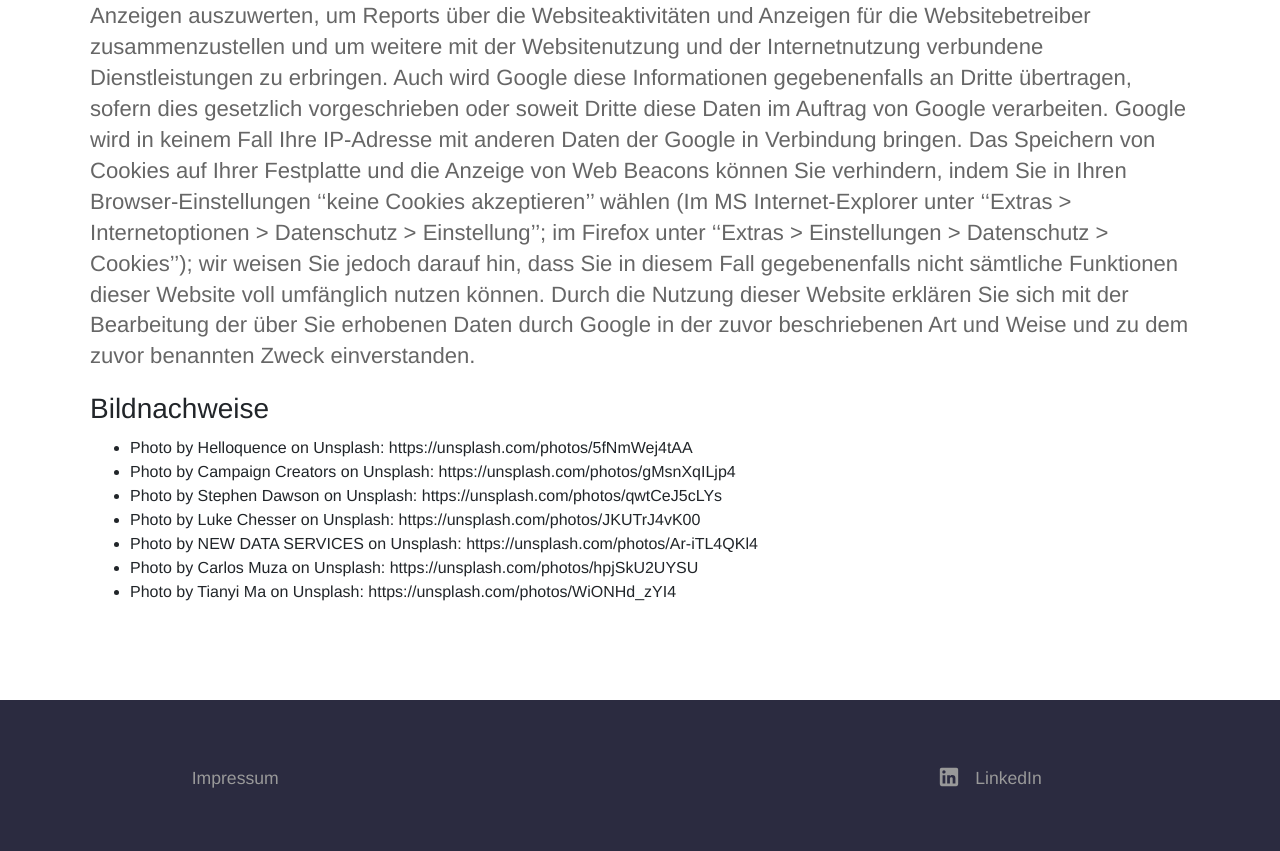
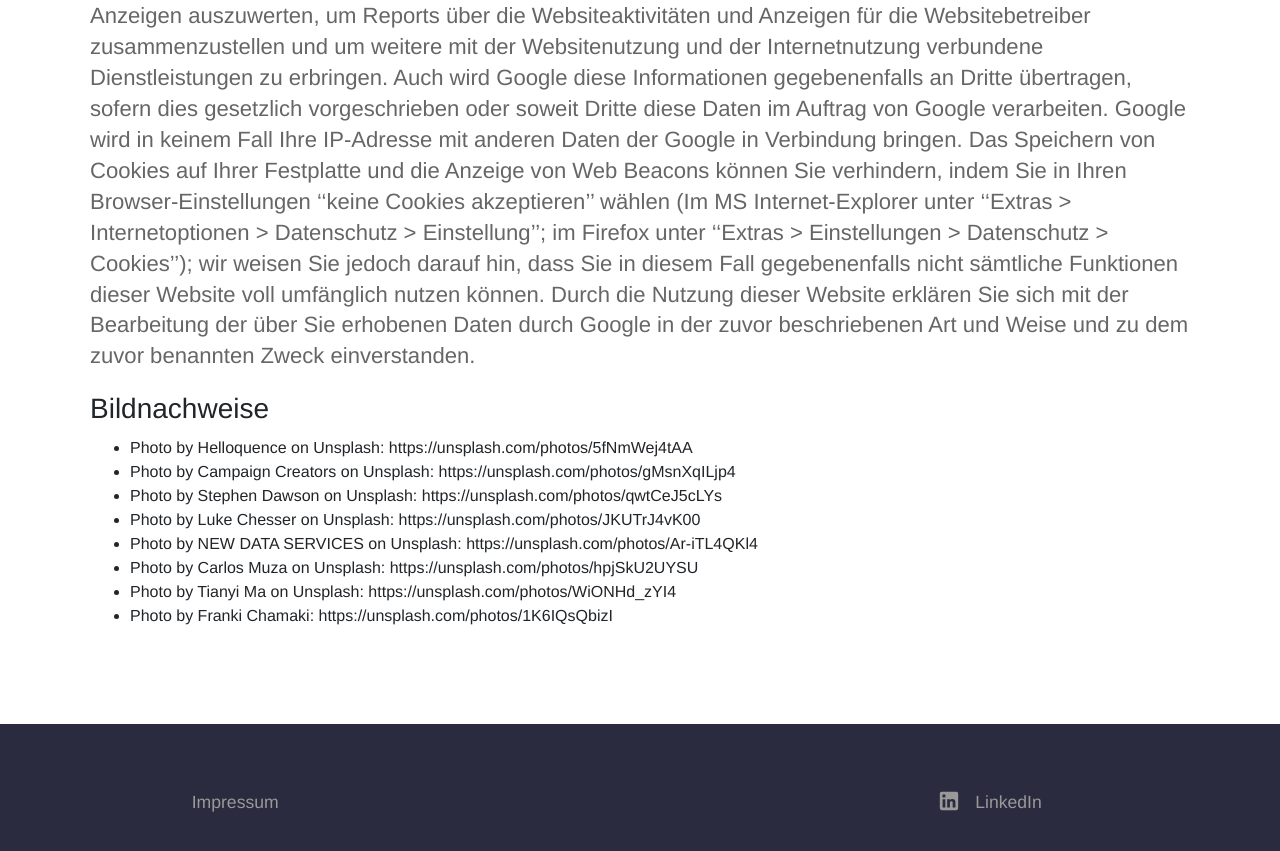
Before and after one commit to datensprechstunde/datensprechstunde.github.io, a Jekyll site: the page built from impressum.md, in a window 1280 px wide and 900 px high, scrolled down 2580 px. Shown: the top 851 px of the window. Built offline with Jekyll 4.4.1, drawn with Linux system fonts in a browser that asks for light colours; comment, search, counter and statistics services are not loaded.

Commit message:
Update header image

```diff
--- a/impressum.md
+++ b/impressum.md
@@ -51,3 +51,4 @@
 - Photo by NEW DATA SERVICES on Unsplash: https://unsplash.com/photos/Ar-iTL4QKl4
 - Photo by Carlos Muza on Unsplash: https://unsplash.com/photos/hpjSkU2UYSU
 - Photo by Tianyi Ma on Unsplash: https://unsplash.com/photos/WiONHd_zYI4
+- Photo by Franki Chamaki: https://unsplash.com/photos/1K6IQsQbizI
--- a/index.html
+++ b/index.html
@@ -8,7 +8,7 @@
 		<p class="subtext editable">In vier Schritten zum <strong>datengetriebenen Unternehmen.</strong></p>
 		<div class="cta button alt"><a href="https://calendly.com/georgwalther/datensprechstunde">Termin vereinbaren</a></div>
 		<div>
-			<img src="{{ site.baseurl }}/images/header.jpg" alt="Screenshot" class="rounded editable" />
+			<img src="https://source.unsplash.com/1K6IQsQbizI" alt="Screenshot" class="rounded editable" />
 		</div>
 	</div>
 </section>
```
